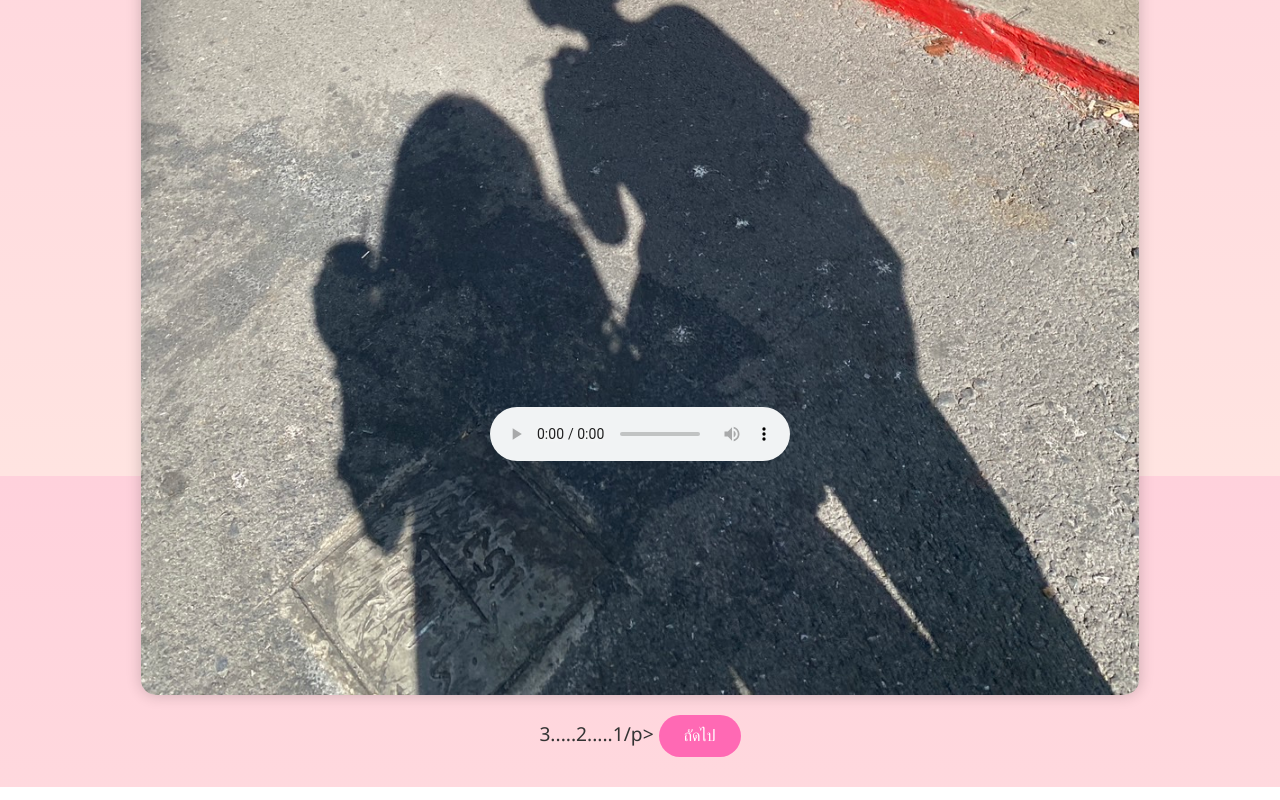
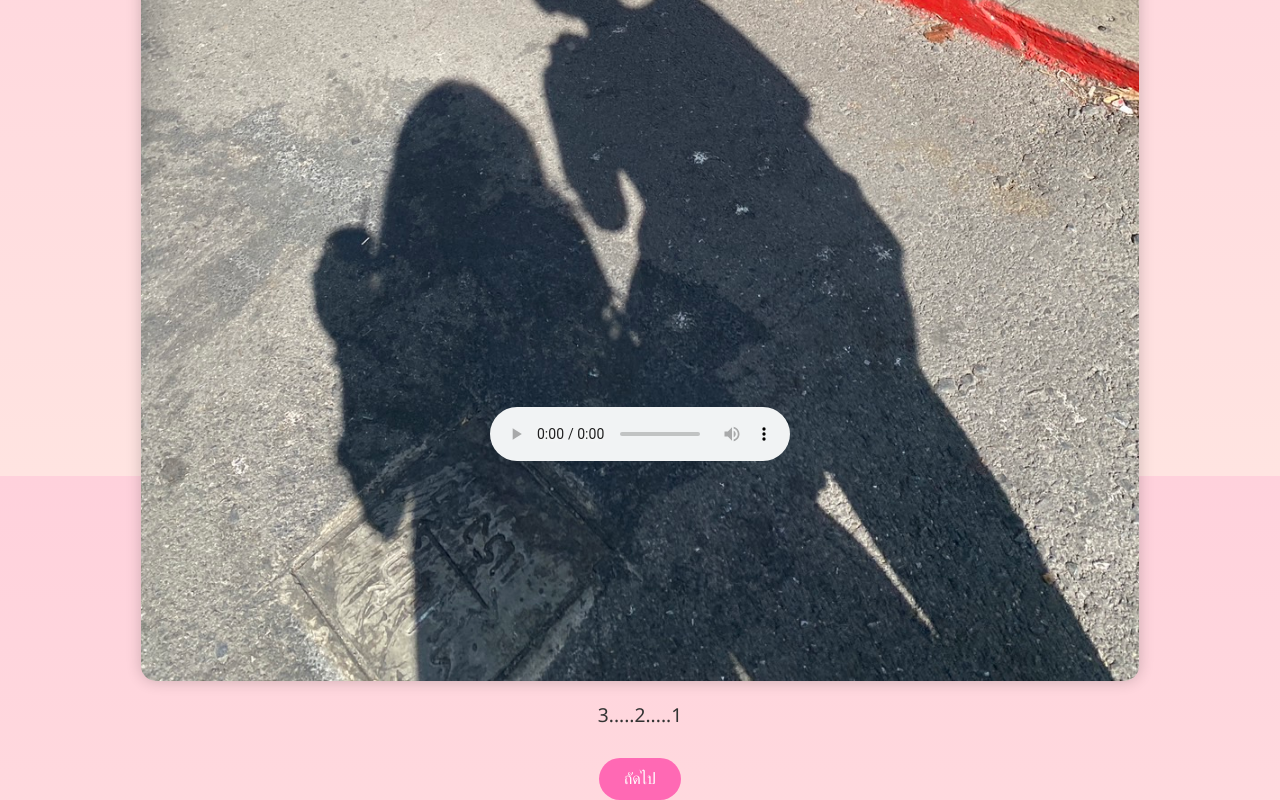
Before and after one commit to Prxxchayx/preechaya, a plain HTML site: page index.html in a window 1280 px wide. Shown: the part 324-1124 px from the top of the page. Drawn offline with Linux system fonts and the light colour scheme.

Commit message:
Update index.html

```diff
--- a/index.html
+++ b/index.html
@@ -70,7 +70,7 @@
   <!-- การ์ด 5 ใบ -->
   <div class="card active">
     <img src="1.jpg" alt="memory 1" />
-    <p>3.....2.....1/p>
+    <p>3.....2.....1</p>
     <button onclick="nextCard()">ถัดไป</button>
   </div>
   <div class="card">
```
